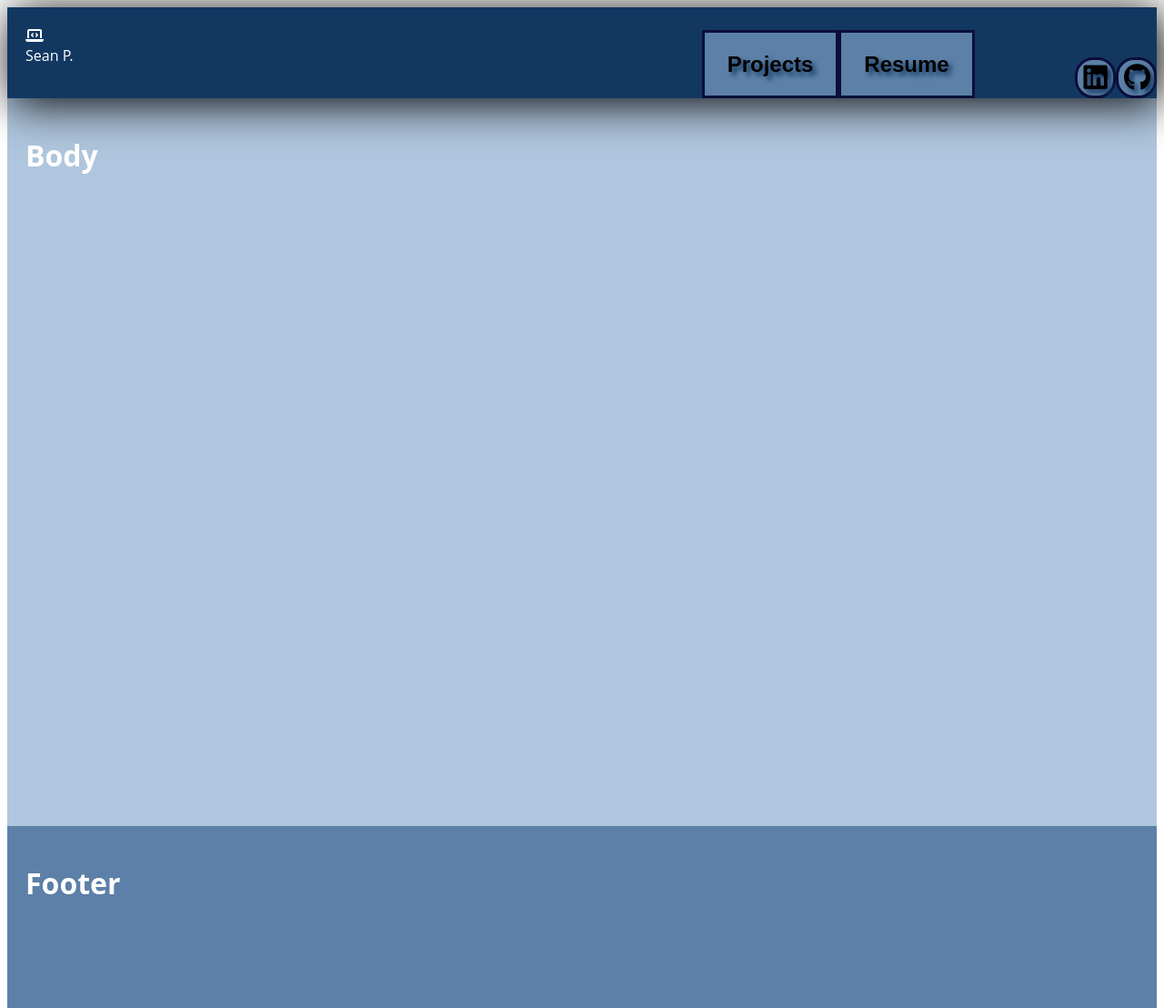
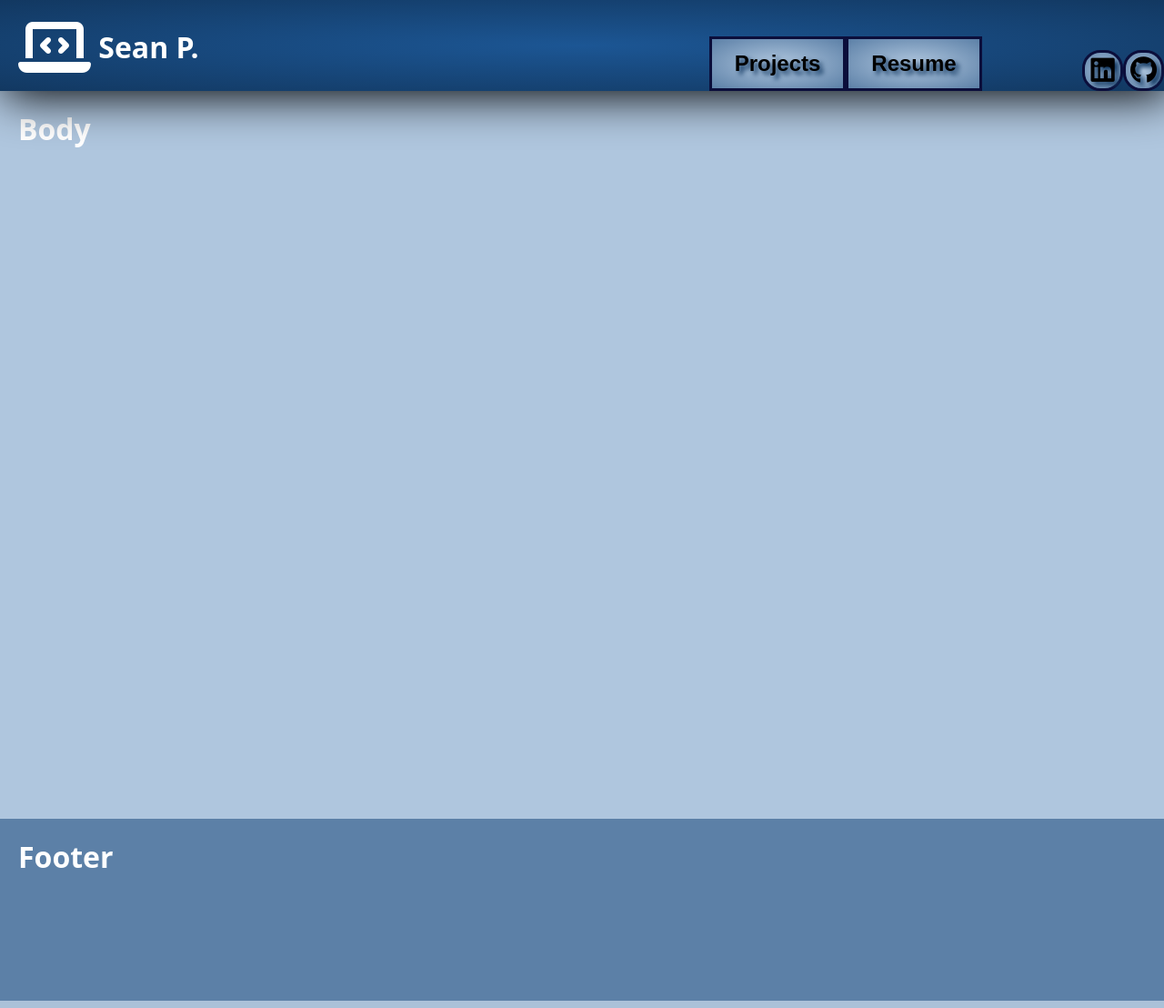
Before and after one commit to SeanP94/FlaskResumeSite, a Flask app: page / in a window 1280 px wide. Shown: the whole page at 91% size. Run offline with Flask 2, Linux system fonts and the light colour scheme; some libraries are stand-ins or nearby versions.

Commit message:
Happy with header (in codepen), Need to focus on overall flexbox of header so all parts work together

```diff
--- a/static/style.css
+++ b/static/style.css
@@ -1,4 +1,8 @@
-
+* {
+  box-sizing: border-box;
+  padding: 0;
+  margin: 0;
+}
 
 body {
   font-family: 'Open Sans', sans-serif;
@@ -24,25 +28,35 @@
 }
 
 header {
+  display: flex;
   position: relative;
   background-color: #123861;
+  background-image: radial-gradient(#1C5694, #123861);
   grid-area: header;
   box-shadow: 5px 5px 50px #000;
 }
+
+.thumbnail {
+  margin-top: 10px;
+  display: flex;
+}
+
 
 header button {
   font-size: 24px;
   font-weight: bold;
   text-shadow: 4px 4px 5px #123861;
-  background-color: #5C80A7;
+  background-image: radial-gradient(#AFC6DE, #5C80A7);
   height: 75px;
   border: #0B0E3B 3px solid;
-  transition: background-color 750ms;
+  transition: background-image 750ms;
 
 }
 
 .drop-down-button {
   width: 150px;
+  height: 60px;
+
 }
 
 .link-button {
@@ -53,7 +67,7 @@
 
 header button:hover {
   cursor: pointer;
-  background-color: #1C5694;
+  background-image: radial-gradient(#5C80A7, #AFC6DE);
 }
 
 .button-container {
--- a/templates/index.html
+++ b/templates/index.html
@@ -10,11 +10,9 @@
 	<body>
 		<header id="banner" class="grid">
 		  <div class="thumbnail">
-			<i class="fa-solid fa-laptop-code"></i>
+			<h1><i class="fa-solid fa-laptop-code fa-2xl"></i>  Sean P.</h1>
 		  </div>
-		  <div>
-			Sean P.
-		  </div>
+
 		  <section class="banner-buttons">
 			<div class="button-container">
 			  <button class="drop-down-button">Projects</button>
@@ -37,4 +35,5 @@
 	  </body>
 
 
+
 </html>
```
